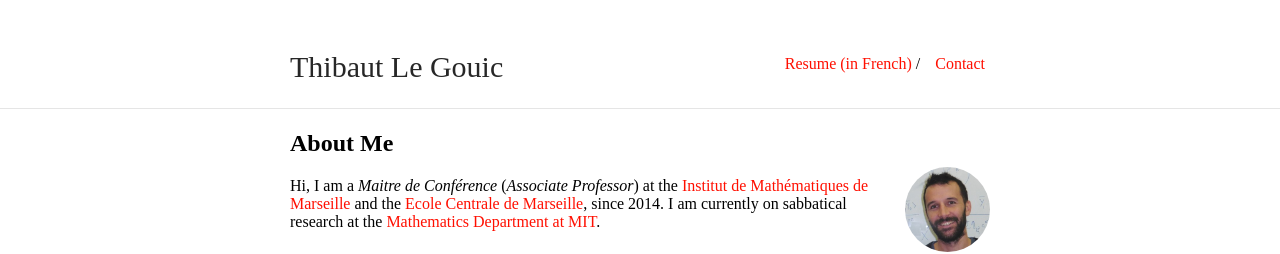
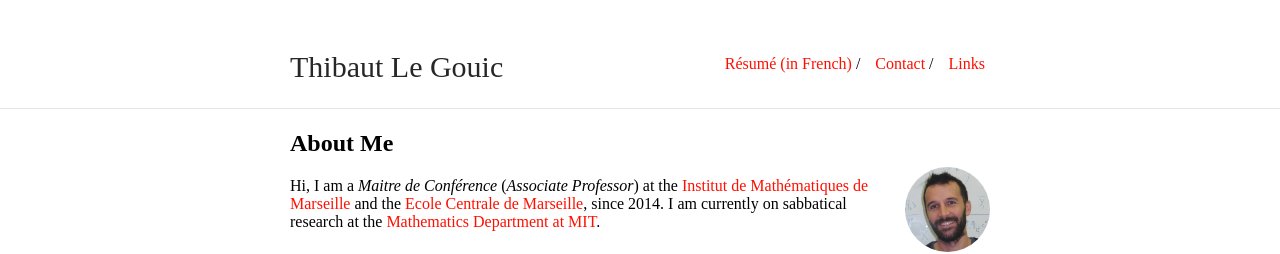
Before and after one commit to ThibautLG/thibautlg.github.io, a Jekyll site: the page built from index.md, in a window 1280 px wide. Shown: the top 254 px of the page. Built offline with Jekyll 4.4.1, drawn with Linux system fonts in a browser that asks for light colours; our own code applies the rules of GitHub Pages for plain Markdown files.

Commit message:
added links, accents on resume

```diff
--- a/_config.yml
+++ b/_config.yml
@@ -15,7 +15,9 @@ sass:
     sass_dir: _sass
 
 nav:
- - name: "Resume (in French)"
+ - name: "Résumé (in French)"
    link: "cv.pdf"
  - name: "Contact"
    link: "contact"
+ - name: "Links"
+   link: "links"
```
